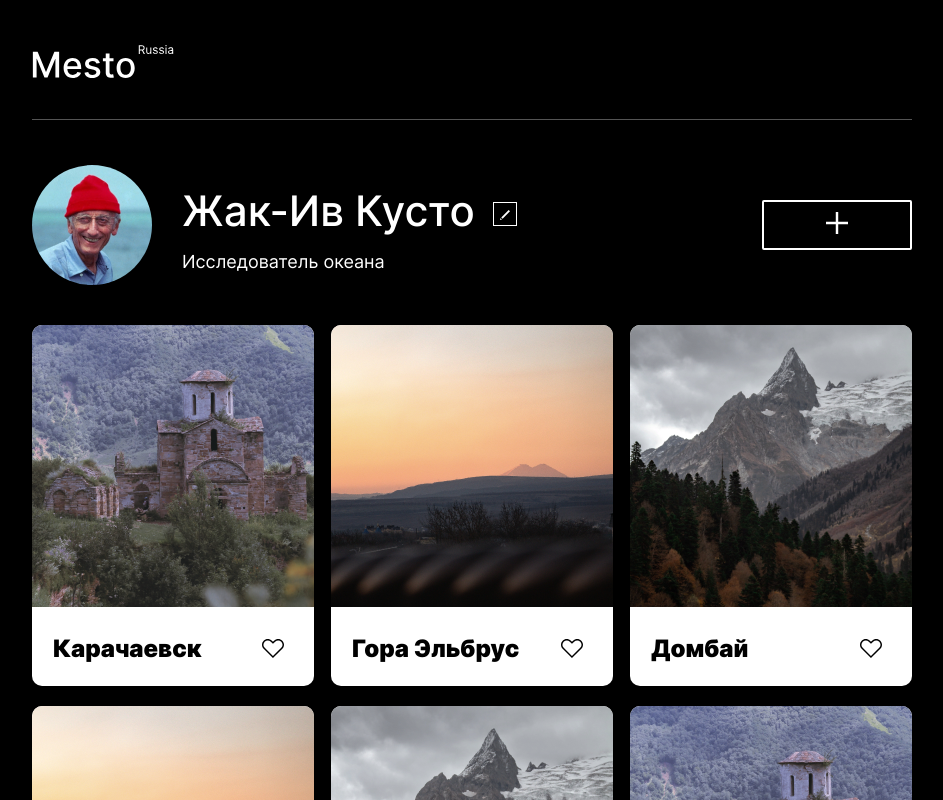
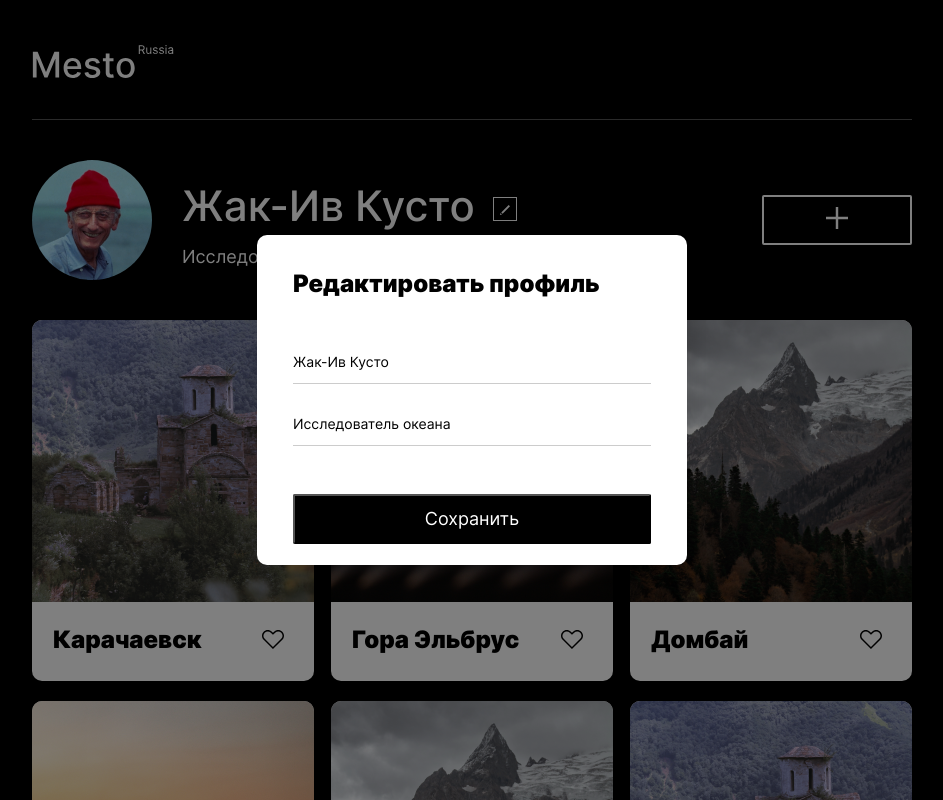
Before and after one commit to AlexBal4ugov/mesto, a plain HTML site: page index.html in a window 1280 px wide. Shown: the top 800 px of the page, without its empty margins (168-1111 px from the left). Drawn offline with Linux system fonts and the light colour scheme.

Commit message:
почти сверстал попап

```diff
--- a/blocks/element/__like/element__like.css
+++ b/blocks/element/__like/element__like.css
@@ -6,6 +6,7 @@
   padding: 0;
   background-color: #FFFFFF;
   object-fit: cover;
+  background-image: url(../../../images/like.svg);
 }
 
 .element__like:hover {
--- /dev/null
+++ b/blocks/element/__like/element__like_active.css
@@ -0,0 +1,3 @@
+.element__like_active {
+  background-image: url(../../../images/like_active.svg);
+}
--- /dev/null
+++ b/blocks/elements/__list/elements__list.css
@@ -0,0 +1,10 @@
+.elements__list {
+  list-style: none;
+  margin: 0;
+  padding: 0;
+  display: flex;
+  flex-direction: row;
+  flex-wrap: wrap;
+  row-gap: 20px;
+  column-gap: 17px;
+}
--- a/blocks/elements/elements.css
+++ b/blocks/elements/elements.css
@@ -1,9 +1,4 @@
 .elements {
   max-width: 880px;
   margin: 0 auto;
-  display: flex;
-  flex-direction: row;
-  flex-wrap: wrap;
-  row-gap: 20px;
-  column-gap: 17px;
 }
--- a/blocks/header/header.css
+++ b/blocks/header/header.css
@@ -2,5 +2,6 @@
   max-width: 880px;
   min-height: 74px;
   border-bottom: solid 1px #545454;
-  margin: 45px auto;
+  padding-top: 45px;
+  margin: 0 auto;
 }
--- a/blocks/page/__container/page__container.css
+++ b/blocks/page/__container/page__container.css
@@ -2,4 +2,5 @@
   min-width: 320px;
   max-width: 1280px;
   margin: 0 auto;
+  position: relative;
 }
--- /dev/null
+++ b/blocks/popup/__container/popup__container.css
@@ -0,0 +1,7 @@
+.popup__container {
+  width: 430px;
+  height: 330px;
+  background: #FFFFFF;
+  box-shadow: 0px 0px 25px rgba(0, 0, 0, 0.15);
+  border-radius: 10px;
+}
--- /dev/null
+++ b/blocks/popup/__input/popup__input.css
@@ -0,0 +1,19 @@
+.popup__input {
+  border: none;
+  border-bottom: solid 1px rgba(0, 0, 0, 0.2);
+  width: calc(100% - 72px);
+  padding: 0;
+  padding-bottom: 13px;
+  margin:0 36px 30px;
+  font-weight: 400;
+  font-size: 14px;
+  line-height: 17px;
+  color: #000000;
+}
+
+.popup__input:last-of-type {
+  margin-bottom: 0;
+}
+.popup__input:focus {
+  outline: none;
+}
--- /dev/null
+++ b/blocks/popup/__save/popup__save.css
@@ -0,0 +1,16 @@
+.popup__save {
+  width: calc(100% - 72px);
+  height: 50px;
+  margin: 48px 36px 37px;
+  background: #000000;
+  border-radius: 2px;
+  font-weight: 400;
+  font-size: 18px;
+  line-height: 22px;
+  text-align: center;
+  color: #FFFFFF;
+}
+
+.popup__save:hover {
+  opacity: 0.8;
+}
--- /dev/null
+++ b/blocks/popup/__title/popup__title.css
@@ -0,0 +1,10 @@
+.popup__title {
+  font-weight: 900;
+  font-size: 24px;
+  line-height: 29px;
+  color: #000000;
+  margin-top: 34px;
+  margin-left: 36px;
+  margin-bottom: 54px;
+  max-width: 330px;
+}
--- /dev/null
+++ b/blocks/popup/popup.css
@@ -0,0 +1,11 @@
+.popup {
+  width: 100%;
+  height: 100vh;
+  background: #000000;
+  background-color: rgba(0, 0, 0, 0.5);
+  position: fixed;
+  top: 0;
+  display: flex;
+  align-items: center;
+  justify-content: center;
+}
--- a/index.html
+++ b/index.html
@@ -25,53 +25,65 @@
         <button class="profile__add button"><img src="./images/button-add.svg" alt=""></button>
       </section>
       <section class="elements">
-        <div class="element">
+        <ul class="elements__list">
+          <li class="element">
             <img class="element__photo" src="./images/karachaevsk.png" alt="Карачаевск">
             <div class="element__row">
-            <p class="element__description">Карачаевск</p>
-            <button class="element__like button"><img src="./images/like.svg" alt="Лайк"></button>
+              <h2 class="element__description">Карачаевск</h2>
+              <button class="element__like button"></button>
             </div>
-        </div>
-        <div class="element">
+          </li>
+          <li class="element">
             <img class="element__photo" src="./images/elbrus.png" alt="Эльбрус">
             <div class="element__row">
-            <p class="element__description">Гора Эльбрус</p>
-            <button class="element__like button"><img src="./images/like.svg" alt="Лайк"></button>
+              <h2 class="element__description">Гора Эльбрус</h2>
+              <button class="element__like button"></button>
             </div>
-        </div>
-        <div class="element">
+          </li>
+          <li class="element">
             <img class="element__photo" src="./images/dombai.png" alt="Домбай">
             <div class="element__row">
-            <p class="element__description">Домбай</p>
-            <button class="element__like button"><img src="./images/like.svg" alt="Лайк"></button>
+              <h2 class="element__description">Домбай</h2>
+              <button class="element__like button"></button>
             </div>
-        </div>
-        <div class="element">
+          </li>
+          <li class="element">
             <img class="element__photo" src="./images/elbrus.png" alt="Эльбрус">
             <div class="element__row">
-            <p class="element__description">Гора Эльбрус</p>
-            <button class="element__like button"><img src="./images/like.svg" alt="Лайк"></button>
+              <h2 class="element__description">Гора Эльбрус</h2>
+              <button class="element__like button"></button>
             </div>
-        </div>
-        <div class="element">
+          </li>
+          <li class="element">
             <img class="element__photo" src="./images/dombai.png" alt="Домбай">
             <div class="element__row">
-            <p class="element__description">Домбай</p>
-            <button class="element__like button"><img src="./images/like.svg" alt="Лайк"></button>
+              <h2 class="element__description">Домбай</h2>
+              <button class="element__like button"></button>
             </div>
-        </div>
-        <div class="element">
+          </li>
+          <li class="element">
             <img class="element__photo" src="./images/karachaevsk.png" alt="Карачаево-Черкессия">
             <div class="element__row">
-            <p class="element__description">Карачаево-Черкессия</p>
-            <button class="element__like button"><img src="./images/like.svg" alt="Лайк"></button>
+              <h2 class="element__description">Карачаево-Черкессия</h2>
+              <button class="element__like button"></button>
             </div>
-        </div>
+          </li>
+        </ul>
       </section>
     </main>
     <footer class="footer">
       <p class="footer__copyright">&#169; 2020 Mesto Russia</p>
     </footer>
+    <section class="popup">
+      <div class="popup__container">
+        <h3 class="popup__title">Редактировать профиль</h3>
+        <form class="popup__form">
+          <input class="popup__input" type="text" placeholder="Имя" value="Жак-Ив Кусто">
+          <input class="popup__input" type="text" placeholder="О себе" value="Исследователь океана">
+          <button class="popup__save button" type="submit">Сохранить</button>
+        </form>
+      </div>
+    </section>
   </div>
 </body>
 </html>
--- a/pages/index.css
+++ b/pages/index.css
@@ -17,11 +17,19 @@
 @import url(../blocks/profile/__add/profile__add.css);
 
 @import url(../blocks/elements/elements.css);
+@import url(../blocks/elements/__list/elements__list.css);
 @import url(../blocks/element/element.css);
 @import url(../blocks/element/__photo/element__photo.css);
 @import url(../blocks/element/__row/element__row.css);
 @import url(../blocks/element/__description/element__description.css);
 @import url(../blocks/element/__like/element__like.css);
+@import url(../blocks/element/__like/element__like_active.css);
 
 @import url(../blocks/footer/footer.css);
 @import url(../blocks/footer/__copyright/footer__copyright.css);
+
+@import url(../blocks/popup/popup.css);
+@import url(../blocks/popup/__container/popup__container.css);
+@import url(../blocks/popup/__title/popup__title.css);
+@import url(../blocks/popup/__input/popup__input.css);
+@import url(../blocks/popup/__save/popup__save.css);
```
Also changed, not shown: images/like_active.svg (added). Lines whose indentation alone changed are shown as unchanged.
